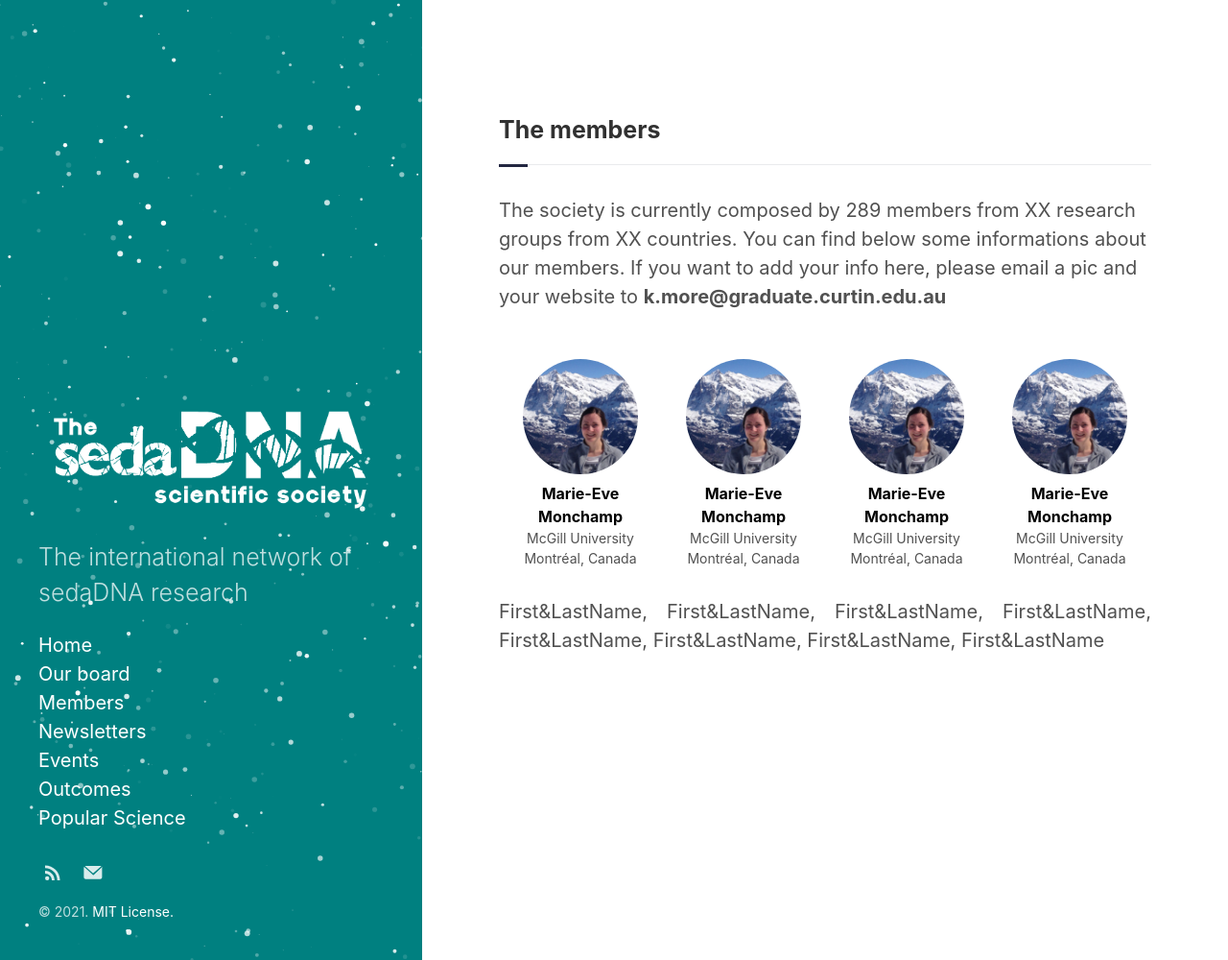
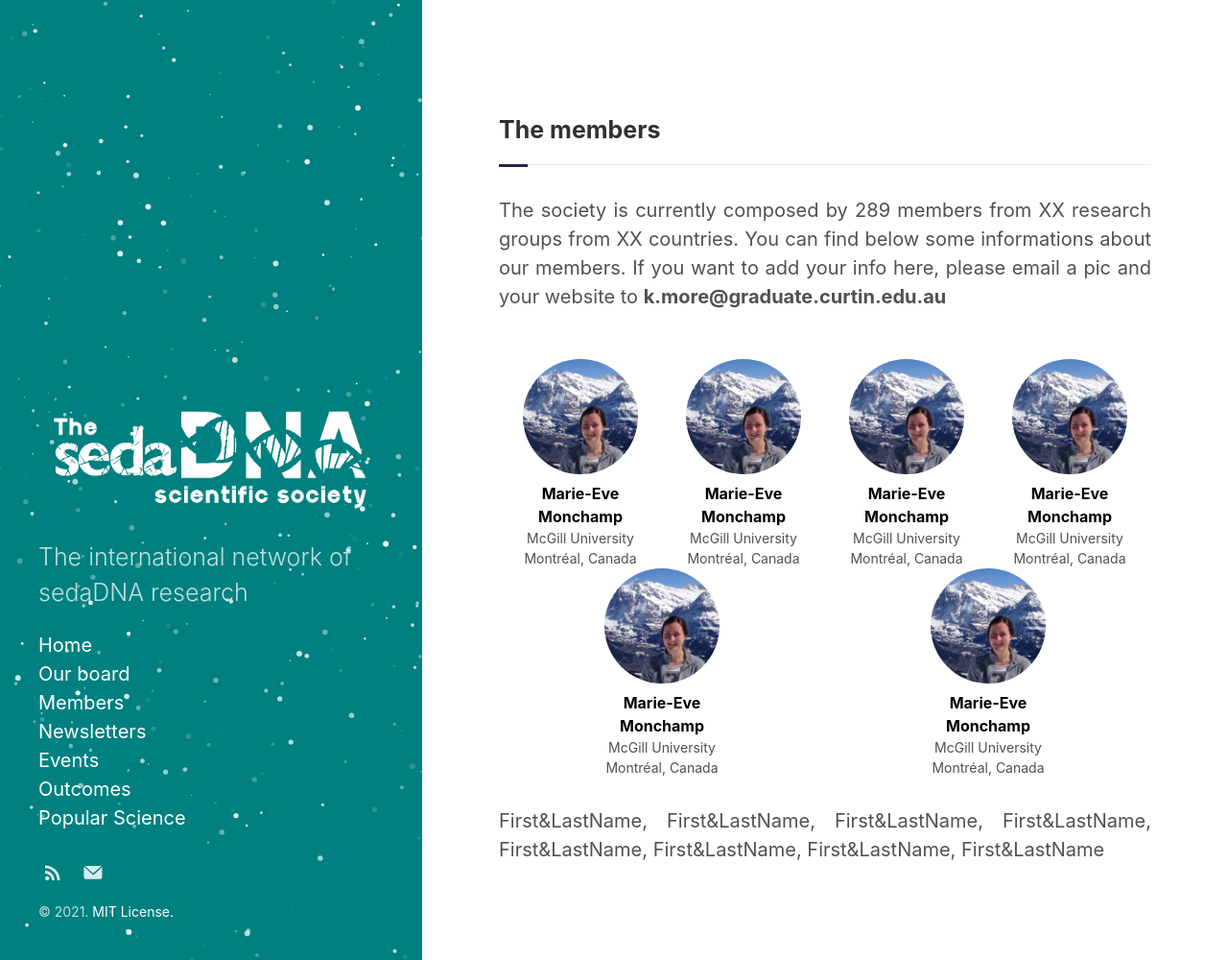
Before and after one commit to sedadna/sedadna.github.io, a Jekyll site: the page built from category/members.md, in a window 1280 px wide and 1000 px high. Shown: the whole window at 96% size. Built offline with Jekyll 4.4.1, drawn with Linux system fonts in a browser that asks for light colours.

Commit message:
Update members.md

```diff
--- a/category/members.md
+++ b/category/members.md
@@ -5,7 +5,7 @@ Title: Our members
 
 <div class="section organizing board">
 <h3 class="section-title underline">The members</h3>
-<div class="section">
+<div class="intro">
 <p> The society is currently composed by 289 members from XX research groups from XX countries. You can find below some informations about our members. If you want to add your info here, please email a pic and your website to <b>k.more@graduate.curtin.edu.au</b></p>
 <br>
 </div>
@@ -38,6 +38,22 @@ Title: Our members
 <p>McGill University</p>
 <p>Montréal, Canada</p>
 </div>
+
+
+<div class ="member">
+<div class="square"><a href="https://marie-evemonchamp.weebly.com/" target="_blank"><img src="{{ "/assets/board-members/MarieEve.jpg" | relative_url }}" alt="Avatar" /></a></div>
+<p>Marie-Eve Monchamp</p>
+<p>McGill University</p>
+<p>Montréal, Canada</p>
+</div>
+
+
+<div class ="member">
+<div class="square"><a href="https://marie-evemonchamp.weebly.com/" target="_blank"><img src="{{ "/assets/board-members/MarieEve.jpg" | relative_url }}" alt="Avatar" /></a></div>
+<p>Marie-Eve Monchamp</p>
+<p>McGill University</p>
+<p>Montréal, Canada</p>
+</div>
 </div>
 <br>
 </div>
```
